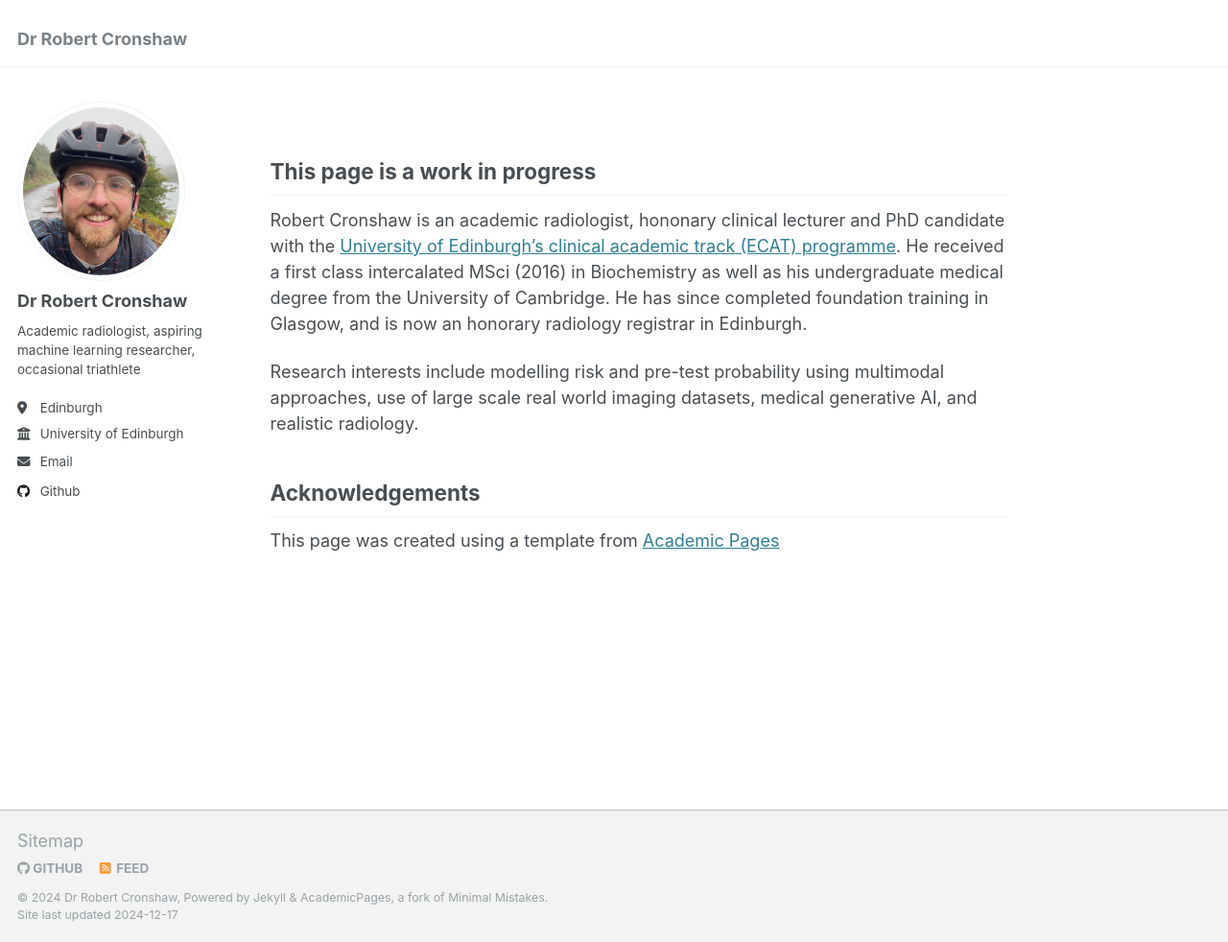
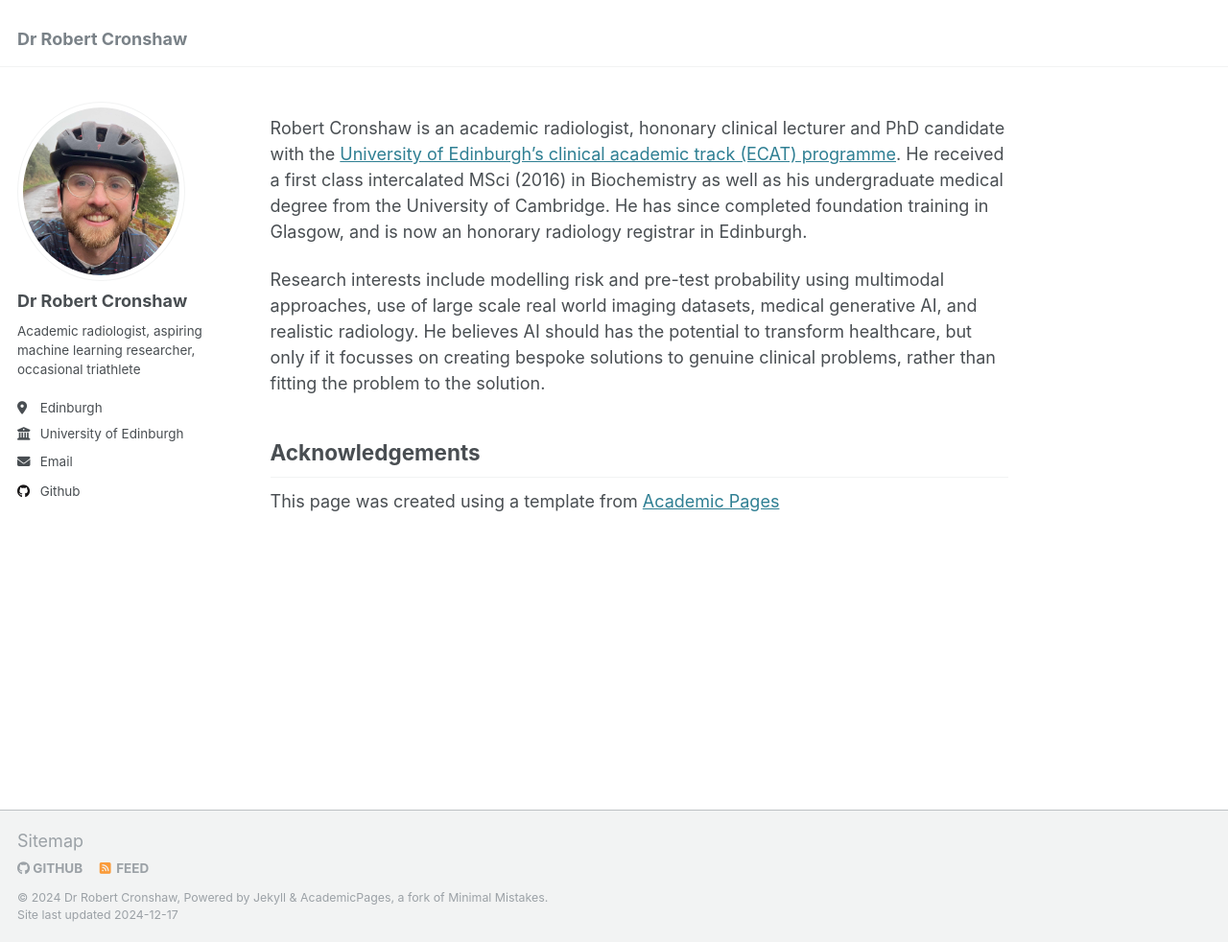
Before and after one commit to rcronshaw1/rcronshaw1.github.io, a Jekyll site: the page built from _pages/about.md, in a window 1280 px wide and 982 px high. Shown: the whole window at 96% size. Built offline with Jekyll 4.4.1, drawn with Linux system fonts in a browser that asks for light colours.

Commit message:
Update about.md

```diff
--- a/_pages/about.md
+++ b/_pages/about.md
@@ -7,14 +7,10 @@ redirect_from:
   - /about.html
 ---
 
-This page is a work in progress
-------
 
 Robert Cronshaw is an academic radiologist, hononary clinical lecturer and PhD candidate with the [University of Edinburgh's clinical academic track (ECAT) programme](https://medicine-vet-medicine.ed.ac.uk/our-research/cmvm-research-support/translation-commercialisation/edinburgh-clinical-academic-track/ecat-i). He received a first class intercalated MSci (2016) in Biochemistry as well as his undergraduate medical degree from the University of Cambridge. He has since completed foundation training in Glasgow, and is now an honorary radiology registrar in Edinburgh.
 
-Research interests include modelling risk and pre-test probability using multimodal approaches, use of large scale real world imaging datasets, medical generative AI, and realistic radiology.
-
-
+Research interests include modelling risk and pre-test probability using multimodal approaches, use of large scale real world imaging datasets, medical generative AI, and realistic radiology. He believes AI should has the potential to transform healthcare, but only if it focusses on creating bespoke solutions to genuine clinical problems, rather than fitting the problem to the solution.
 
 Acknowledgements
 ------
```
